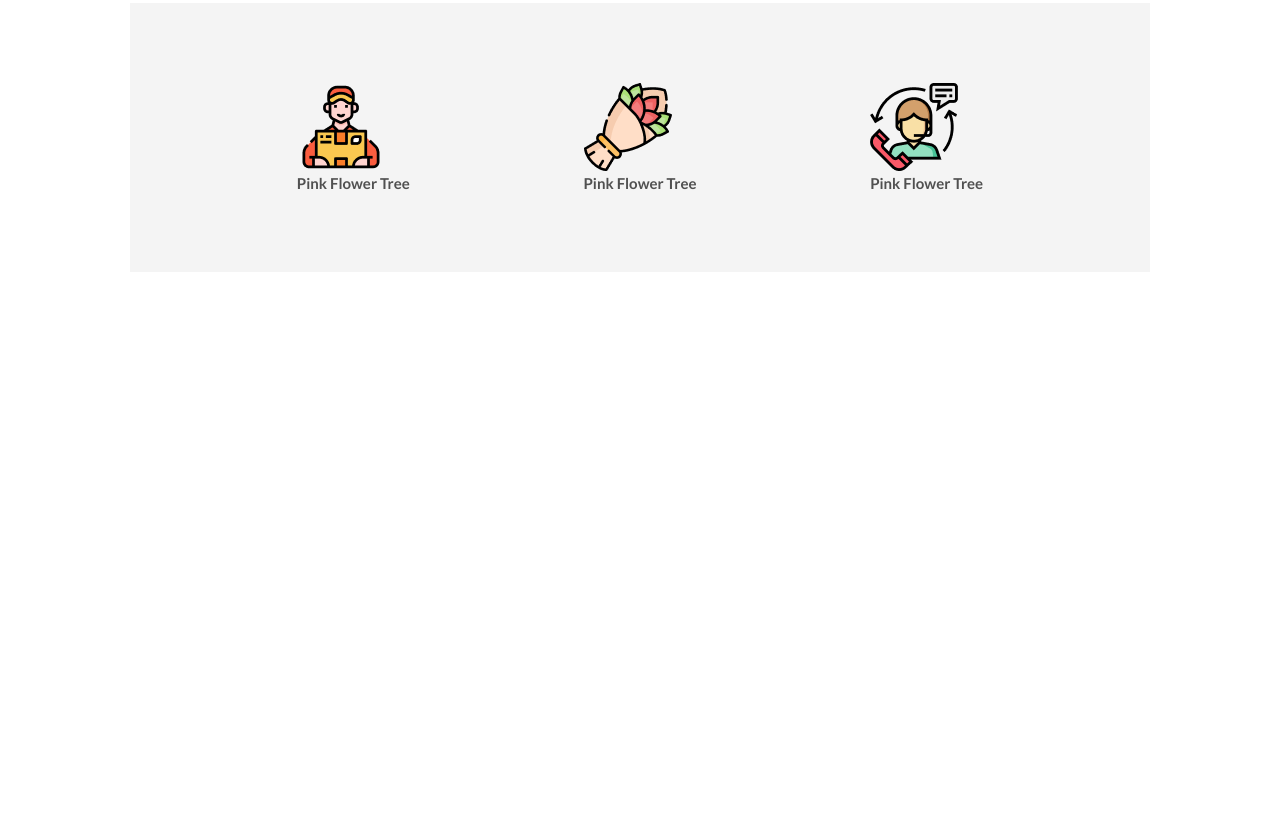
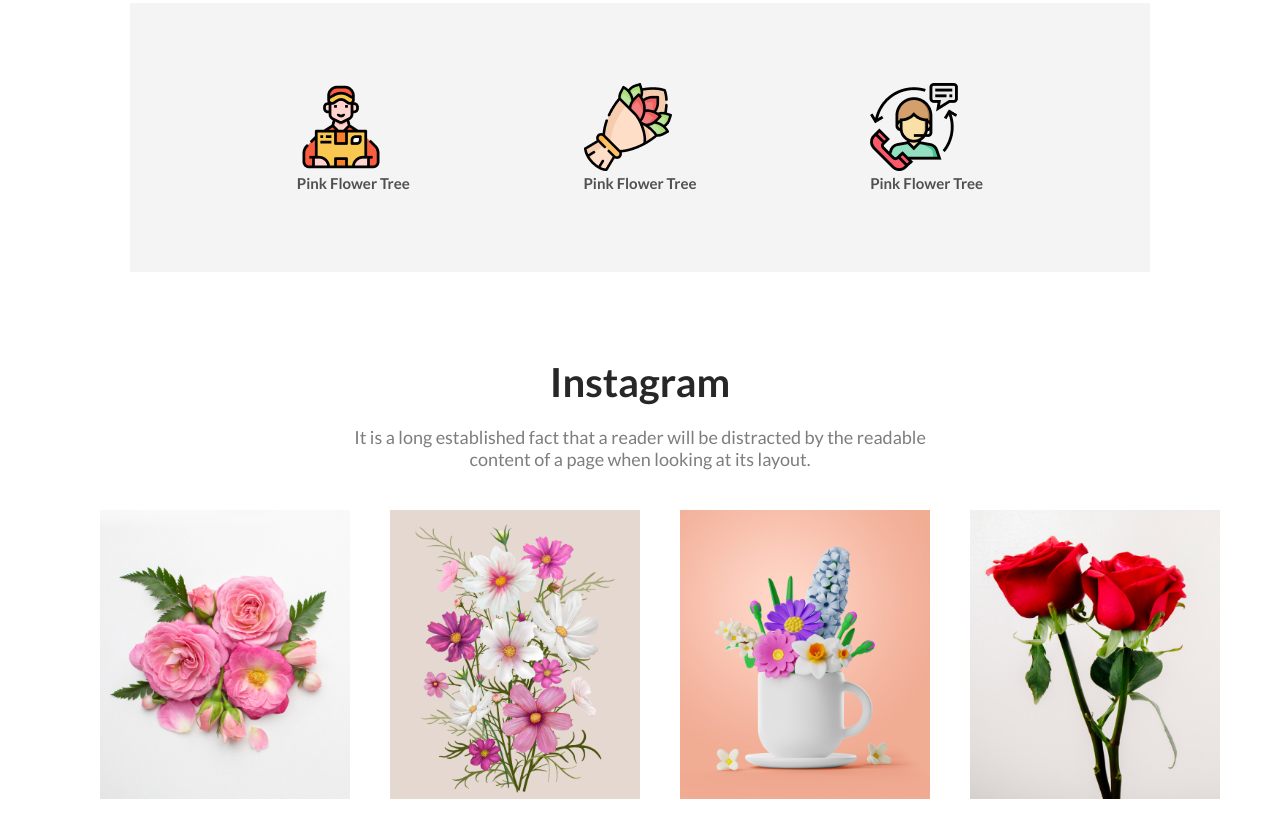
Before and after one commit to rayahanalways/flower-shop-assignment, a plain HTML site: page index.html in a window 1280 px wide. Shown: the part 1469-2307 px from the top of the page. Before the commit the page ends 1827 px from the top, so only its background shows below. Drawn offline with Linux system fonts and the light colour scheme.

Commit message:
banner section added

```diff
--- a/index.html
+++ b/index.html
@@ -59,6 +59,20 @@
             </div>
         </section>
         <!-- service section end  -->
+        <section>
+            <div class="banner-section">
+                <h3 class="banner-title">Instagram</h3>
+                <p class="banner-description">It is a long established fact that a reader will be distracted by the
+                    readable <br>content of a page when looking at its layout.</p>
+                <div class="banner-item-container">
+                    <div class="banner-item"><img src="images/flower1.png" alt="flower_photo"></div>
+                    <div class="banner-item"><img src="images/flower2.png" alt="flower_photo"></div>
+                    <div class="banner-item"><img src="images/flower3.png" alt="flower_photo"></div>
+                    <div class="banner-item"><img src="images/flower4.png" alt="flower_photo"></div>
+                </div>
+            </div>
+        </section>
+        <!-- banner section send  -->
     </main>
     <footer></footer>
 </body>
--- a/style.css
+++ b/style.css
@@ -141,3 +141,32 @@ body {
 }
 
 /* service section end  */
+
+.banner-title {
+    color: #272727;
+    text-align: center;
+    font-size: 40px;
+    font-weight: 800;
+    margin-bottom: 20px;
+}
+
+.banner-description {
+    color: #27272799;
+    text-align: center;
+    font-size: 18px;
+    font-weight: 400;
+    margin-bottom: 40px;
+}
+
+.banner-item-container img {
+    max-width: 250px;
+}
+
+.banner-item-container {
+    display: flex;
+    gap: 40px;
+    padding: 0 100px;
+    margin-bottom: 80px;
+}
+
+/* banner section end  */
```
